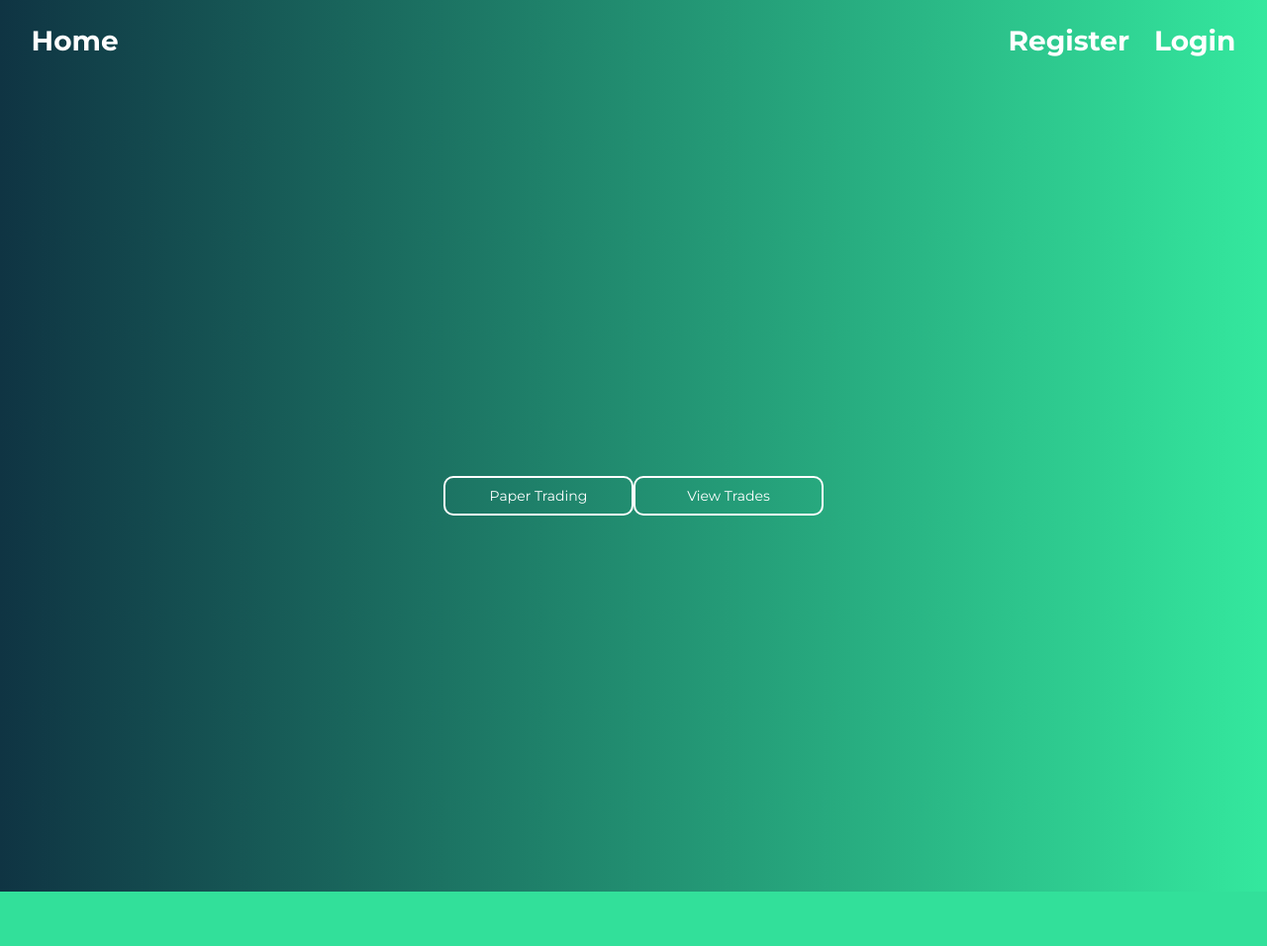
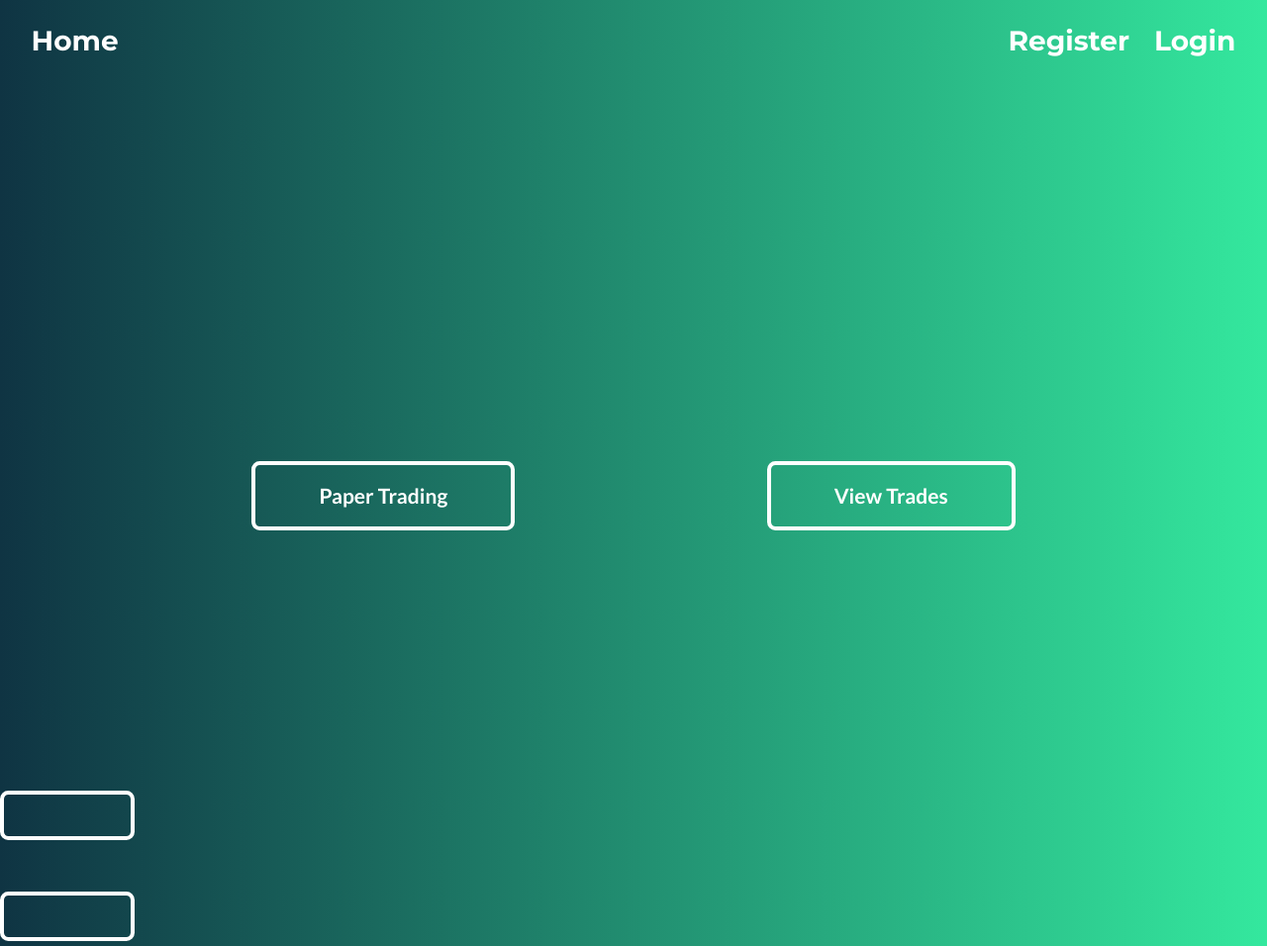
Before and after one commit to maximbarbe/Trading-Simulator, a Flask app: page / in a window 1280 px wide. Shown: the part 15-971 px from the top of the page at 99% size. Before the commit the page ends 916 px from the top, so only its background shows below. Run offline with Flask 3, Linux system fonts and the light colour scheme; parts of the project's set-up code (start-up, migrations or seed data) failed here and were passed over; some libraries are stand-ins or nearby versions.

Commit message:
work on website

```diff
--- a/app.py
+++ b/app.py
@@ -1,9 +1,10 @@
 from flask import Flask, render_template, url_for, request, redirect, session
 from flask_sqlalchemy import SQLAlchemy
-
+from flask_wtf import CSRFProtect
 from dotenv import dotenv_values
 from markupsafe import escape
-
+from flask_bootstrap import Bootstrap
+from forms import RegisterForm
 # Initialisation of a user
 user = None
 # Get secret key from environment variables
@@ -14,7 +15,16 @@
 app.config['SQLALCHEMY_DATABASE_URI'] = 'sqlite:///./project.db'
 app.config['SQLALCHEMY_TRACK_MODIFICATIOBS'] = False
 app.secret_key = env_values['SECRET']
+
+# Database configuration
 db = SQLAlchemy(app)
+
+# Configuration for flask bootstrap
+bootstrap = Bootstrap(app)
+
+# Configuration for csrf protection
+csrf = CSRFProtect(app)
+
 
 
 # Database model for a single user
@@ -55,7 +65,10 @@
 # Register route
 @app.route("/register", methods=["GET", "POST"])
 def register():
-    return "<b>Register Page</b>"
+
+    register_form = RegisterForm()
+
+    return render_template('register.html', form = register_form)
 
 # Login route
 @app.route("/login", methods=["GET", "POST"])
--- a/static/index.css
+++ b/static/index.css
@@ -3,17 +3,29 @@
     width: 100%;
     align-items: center;
     height: 100%;
-    justify-content: center;
+    justify-content: space-evenly;
+
 }
 
 .app-choice {
+
+    display: inline-block;
+    border: 0.1em solid white;
+    border-width: 0.2em;
+    padding: 1em 5%;
+    border-radius: 0.4em;
+    box-sizing: border-box;
+    text-decoration: none;
+    font-weight: 700;
+    font-size: 1.5em;
     color: white;
-    font-family: 'Montserrat', sans-serif;
-    background-color: transparent;
-    border-style: solid;
-    border-color: white;
-    border-radius: 10px;
-    width: 15%;
-    height: 5%;
+    transition: .4s background-color ease-in-out;
 
 }
+.app-choice:hover::before{
+    background-color: white;
+}
+.app-choice:hover {
+    background-color: white;
+    color: #0F3443
+}
--- a/templates/index.html
+++ b/templates/index.html
@@ -5,7 +5,7 @@
 {% endblock %}
 {% block content %}
     <div class="index-content">
-        <button class="app-choice">Paper Trading</button>
-        <button class="app-choice">View Trades</button>
+        <a class="app-choice" href="/">Paper Trading</button>
+        <a class="app-choice" href="/">View Trades</button>
     </div>
 {% endblock %}
--- a/templates/register.html
+++ b/templates/register.html
@@ -1 +1,5 @@
 {% extends 'base.html' %}
+{% block title %} Register {% endblock %}
+{% block content %}
+
+{% endblock %}
```
Also changed, not shown: forms.py (added, +7 -0 lines), templates/login.html (line endings or trailing spaces).
